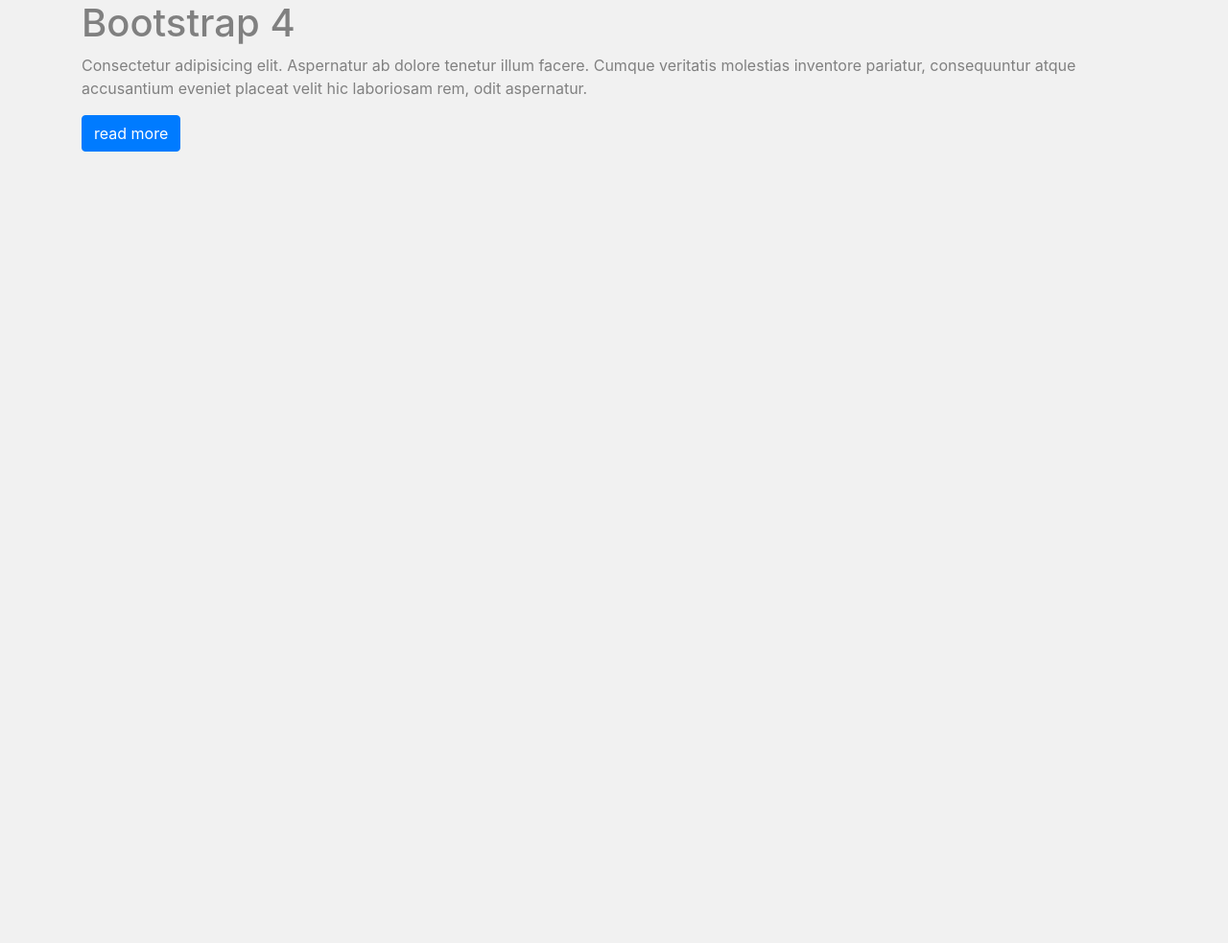
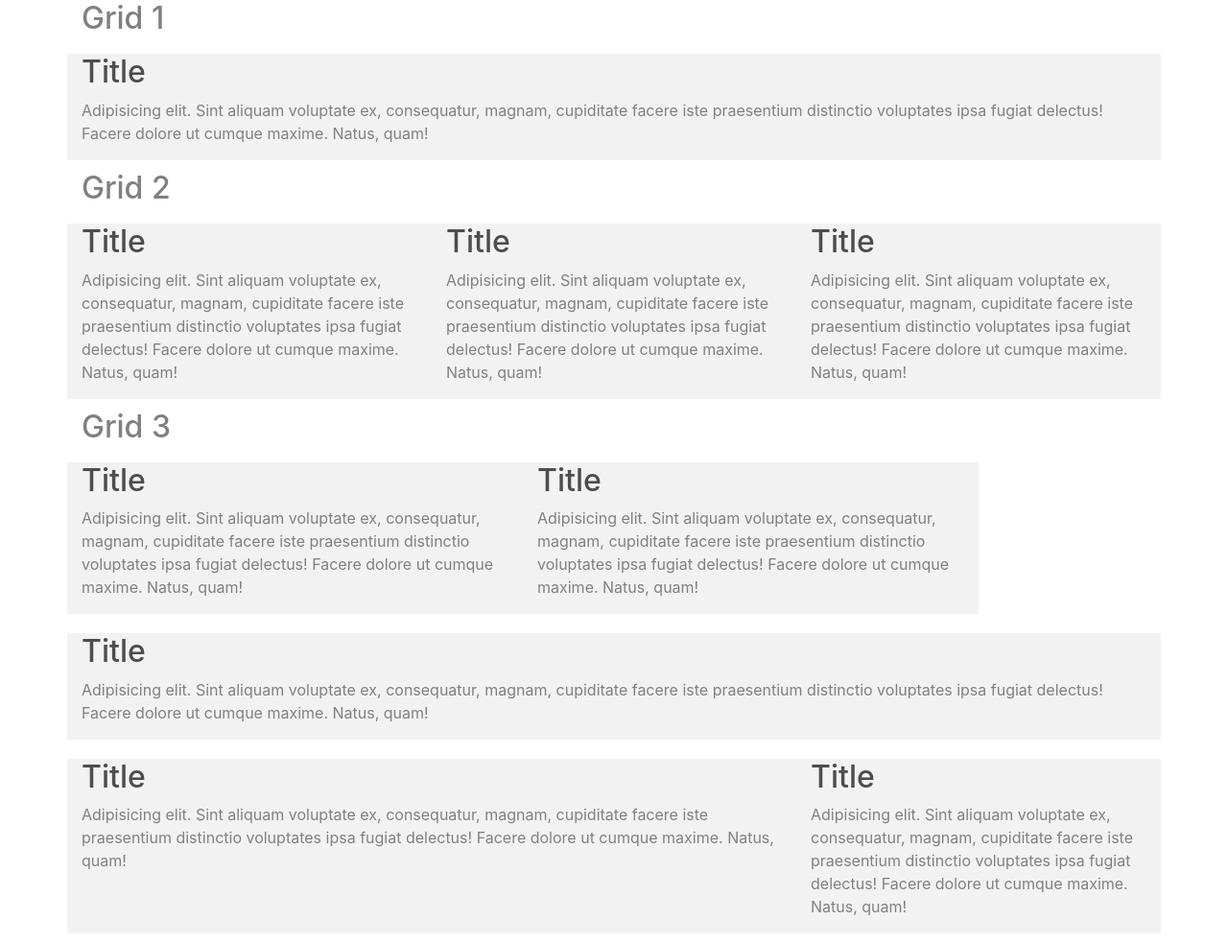
Before and after one commit to jcarlosj/-jcarlosj-Bootstrap-1-Introduccion-U-CAE, a website: page index.html in a window 1280 px wide. Shown: the whole page at 96% size. Before the commit the page ends 800 px from the top, so only its background shows below. Drawn offline with nearby package versions, Linux system fonts and the light colour scheme; files that its build step writes are made by us from their sources.

Commit message:
[+] Define 3 grillas usando clases de cuadrícula

```diff
--- a/index.html
+++ b/index.html
@@ -4,16 +4,62 @@
     <meta charset="UTF-8">
     <meta name="viewport" content="width=device-width, initial-scale=1.0">
     <meta http-equiv="X-UA-Compatible" content="ie=edge">
-    <title>Bootstrap 4 - Introducción</title>
+    <title>Bootstrap 4 - Grid</title>
 
     <link rel="stylesheet" href="./dist/assets/css/bootstrap.css">
     <link rel="stylesheet" href="./dist/assets/css/master.css">
 </head>
 <body>
     <div class="container">
-        <h1>Bootstrap 4</h1>
-        <p>Consectetur adipisicing elit. Aspernatur ab dolore tenetur illum facere. Cumque veritatis molestias inventore pariatur, consequuntur atque accusantium eveniet placeat velit hic laboriosam rem, odit aspernatur.</p>
-        <button class="btn btn-primary">read more</button>
+        <h2>Grid 1</h2>
+        <div class="row">
+            <div class="col">
+                <h2>Title</h2>
+                <p>Adipisicing elit. Sint aliquam voluptate ex, consequatur, magnam, cupiditate facere iste praesentium distinctio voluptates ipsa fugiat delectus! Facere dolore ut cumque maxime. Natus, quam!</p>
+            </div>
+        </div>
+    </div>
+    <div class="container">
+        <h2>Grid 2</h2>
+        <div class="row">
+            <div class="col">
+                <h2>Title</h2>
+                <p>Adipisicing elit. Sint aliquam voluptate ex, consequatur, magnam, cupiditate facere iste praesentium distinctio voluptates ipsa fugiat delectus! Facere dolore ut cumque maxime. Natus, quam!</p>
+            </div>
+            <div class="col">
+                <h2>Title</h2>
+                <p>Adipisicing elit. Sint aliquam voluptate ex, consequatur, magnam, cupiditate facere iste praesentium distinctio voluptates ipsa fugiat delectus! Facere dolore ut cumque maxime. Natus, quam!</p>
+            </div>
+            <div class="col">
+                <h2>Title</h2>
+                <p>Adipisicing elit. Sint aliquam voluptate ex, consequatur, magnam, cupiditate facere iste praesentium distinctio voluptates ipsa fugiat delectus! Facere dolore ut cumque maxime. Natus, quam!</p>
+            </div>
+        </div>
+    </div>
+    <div class="container">
+        <h2>Grid 3</h2>
+        <div class="row">
+            <div class="col-5">
+                <h2>Title</h2>
+                <p>Adipisicing elit. Sint aliquam voluptate ex, consequatur, magnam, cupiditate facere iste praesentium distinctio voluptates ipsa fugiat delectus! Facere dolore ut cumque maxime. Natus, quam!</p>
+            </div>
+            <div class="col-5">
+                <h2>Title</h2>
+                <p>Adipisicing elit. Sint aliquam voluptate ex, consequatur, magnam, cupiditate facere iste praesentium distinctio voluptates ipsa fugiat delectus! Facere dolore ut cumque maxime. Natus, quam!</p>
+            </div>
+            <div class="col-12">
+                <h2>Title</h2>
+                <p>Adipisicing elit. Sint aliquam voluptate ex, consequatur, magnam, cupiditate facere iste praesentium distinctio voluptates ipsa fugiat delectus! Facere dolore ut cumque maxime. Natus, quam!</p>
+            </div>
+            <div class="col-8">
+                <h2>Title</h2>
+                <p>Adipisicing elit. Sint aliquam voluptate ex, consequatur, magnam, cupiditate facere iste praesentium distinctio voluptates ipsa fugiat delectus! Facere dolore ut cumque maxime. Natus, quam!</p>
+            </div>
+            <div class="col-4">
+                <h2>Title</h2>
+                <p>Adipisicing elit. Sint aliquam voluptate ex, consequatur, magnam, cupiditate facere iste praesentium distinctio voluptates ipsa fugiat delectus! Facere dolore ut cumque maxime. Natus, quam!</p>
+            </div>
+        </div>
     </div>
 
     <script src="./dist/assets/js/jquery.min.js"></script>
--- a/src/assets/scss/master.scss
+++ b/src/assets/scss/master.scss
@@ -1,7 +1,18 @@
-$bg-color: #F1F1F1;
+$bg-row-color: #F2F2F2;
 $color-text: gray;
+$color-h2: darken( $color-text, 20% );
 
 body {
-    background-color: $bg-color;
     color: $color-text;
 }
+
+.row {
+    & > div {
+        background-color: $bg-row-color;
+        margin: 10px 0;
+
+        h2 {
+            color: $color-h2;
+        }
+    }
+}
```
